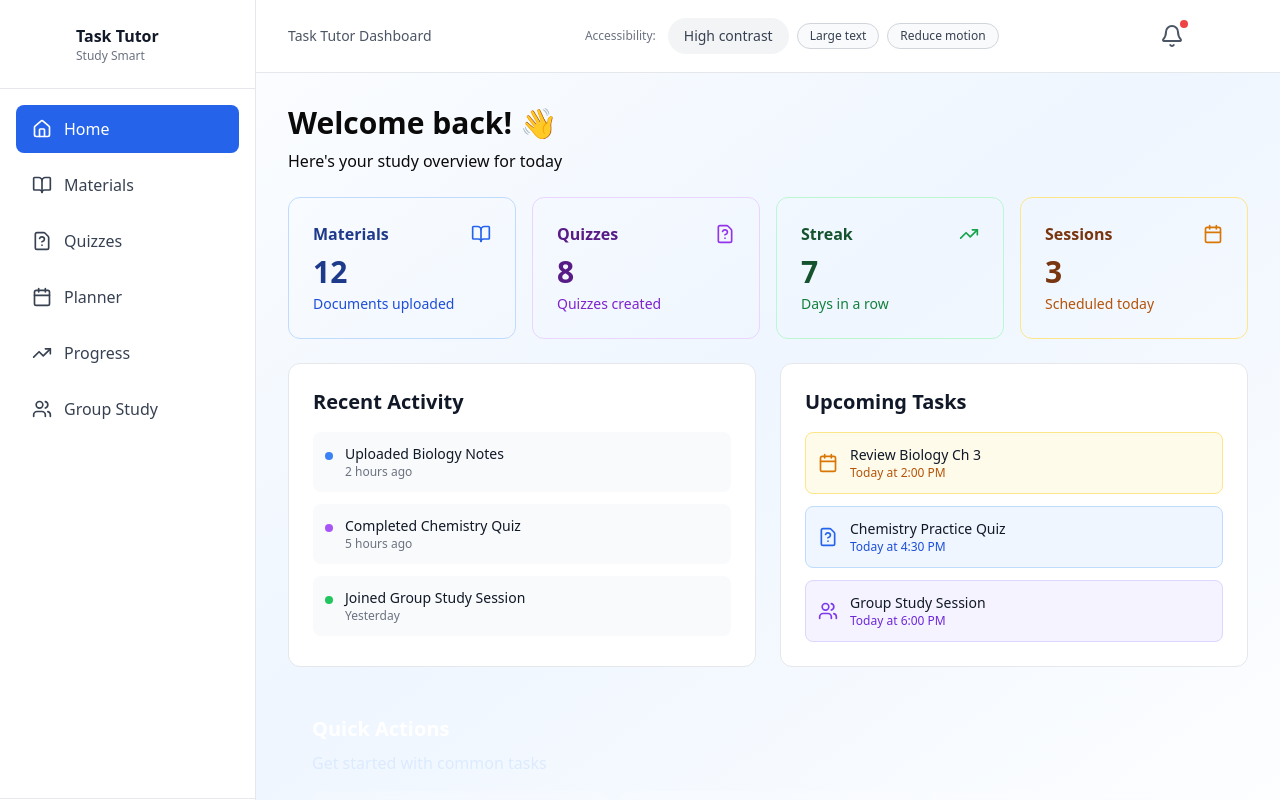
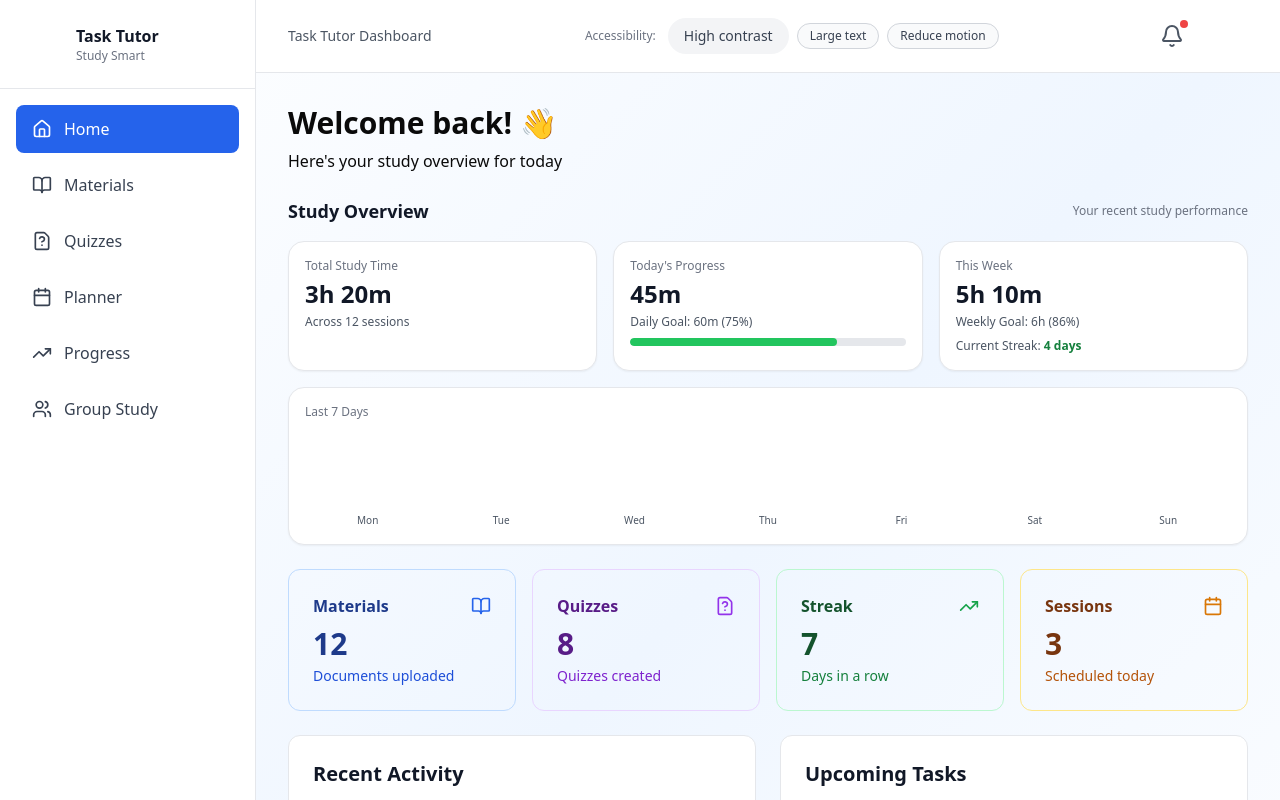
Before and after one commit to vuryan782/TaskTutor, a React (Vite) app in the folder frontend/: page / in a window 1280 px wide. Both pictures are taken after typing "name@example.com", "Sample123" into the empty fields and a click on the button "Sign In". Shown: the top 800 px of the page. Built offline with nearby package versions, Linux system fonts and the light colour scheme.

Commit message:
basic stats features
added:
total study time, today's rpogress and This weeks current streaks features

```diff
--- a/frontend/src/App.tsx
+++ b/frontend/src/App.tsx
@@ -95,6 +95,75 @@ function HomePage() {
         <h1 className="text-3xl font-bold">Welcome back! 👋</h1>
         <p>Here's your study overview for today</p>
       </div>
+
+      {/* BASIC STATS SECTION */}
+      <section className="space-y-4" aria-labelledby="study-overview-heading">
+        <div className="flex items-center justify-between">
+          <h2 id="study-overview-heading" className="text-lg font-semibold text-gray-900">
+            Study Overview
+          </h2>
+          <p className="text-xs text-gray-500">Your recent study performance</p>
+        </div>
+
+        {/* Stats Cards */}
+        <div className="grid grid-cols-1 md:grid-cols-3 gap-4">
+
+          {/* Total Time */}
+          <div className="rounded-2xl border border-gray-200 bg-white p-4 shadow-sm">
+            <p className="text-xs text-gray-500 mb-1">Total Study Time</p>
+            <p className="text-2xl font-bold text-gray-900">3h 20m</p>
+            <p className="text-xs text-gray-600 mt-1">Across 12 sessions</p>
+          </div>
+
+          {/* Today */}
+          <div className="rounded-2xl border border-gray-200 bg-white p-4 shadow-sm">
+            <p className="text-xs text-gray-500 mb-1">Today&apos;s Progress</p>
+            <p className="text-2xl font-bold text-gray-900">45m</p>
+            <p className="text-xs text-gray-600 mt-1">Daily Goal: 60m (75%)</p>
+
+            <div className="mt-2 h-2 w-full bg-gray-200 rounded-full overflow-hidden">
+              <div className="h-full bg-green-500 rounded-full" style={{ width: '75%' }} />
+            </div>
+          </div>
+
+          {/* Weekly */}
+          <div className="rounded-2xl border border-gray-200 bg-white p-4 shadow-sm">
+            <p className="text-xs text-gray-500 mb-1">This Week</p>
+            <p className="text-2xl font-bold text-gray-900">5h 10m</p>
+            <p className="text-xs text-gray-600 mt-1">Weekly Goal: 6h (86%)</p>
+            <p className="text-xs text-gray-600 mt-2">
+              Current Streak: <span className="text-green-700 font-semibold">4 days</span>
+            </p>
+          </div>
+
+        </div>
+
+        {/* Mini Chart */}
+        <div className="rounded-2xl border border-gray-200 bg-white p-4 shadow-sm">
+          <p className="text-xs text-gray-500 mb-3">Last 7 Days</p>
+
+          <div className="flex items-end gap-2 h-24">
+            {[
+              { label: 'Mon', height: '35%' },
+              { label: 'Tue', height: '60%' },
+              { label: 'Wed', height: '80%' },
+              { label: 'Thu', height: '45%' },
+              { label: 'Fri', height: '70%' },
+              { label: 'Sat', height: '50%' },
+              { label: 'Sun', height: '20%' }
+            ].map((day) => (
+              <div key={day.label} className="flex flex-col items-center flex-1">
+                <div
+                  className="w-4 bg-blue-500 rounded-t-full"
+                  style={{ height: day.height }}
+                />
+                <span className="mt-1 text-[10px] text-gray-600">{day.label}</span>
+              </div>
+            ))}
+          </div>
+        </div>
+      </section>
+
 
       {/* Quick Stats */}
       <div className="grid grid-cols-1 md:grid-cols-4 gap-4">
```
